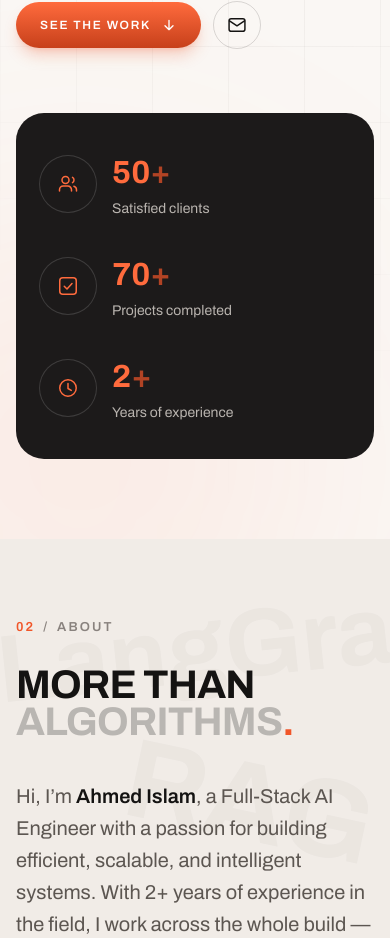
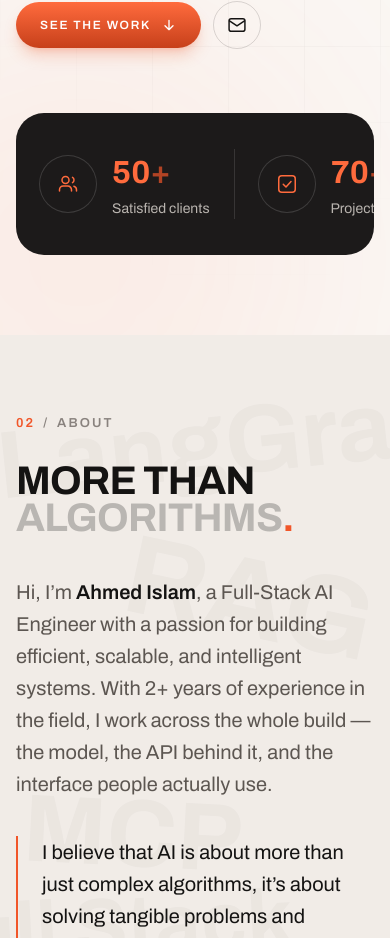
Before and after one commit to Ahmed-Islam-AI/Ahmed-Islam-Portfolio, a React (Vite) app: page / in a window 390 px wide. Shown: the part 1170-2108 px from the top of the page. Built offline with nearby package versions, Linux system fonts and the light colour scheme.

Commit message:
feat: update StatsBar layout for horizontal scrolling and improved responsiveness

```diff
--- a/src/components/StatsBar.tsx
+++ b/src/components/StatsBar.tsx
@@ -104,12 +104,18 @@ export default function StatsBar() {
       >
         {/* ul rather than dl: the icon is a sibling of the value/label pair, and
             `dl > div` may only contain dt/dd. */}
-        <ul className="grid gap-y-8 sm:grid-cols-3 sm:gap-x-6 lg:gap-x-10">
+        {/* One horizontally scrolling rail below sm, the 3-up grid from sm — the
+            same pattern as the Stack category tabs and the Work company rail.
+            The `-mx-6 px-6` bleed cancels the card's own padding so the row
+            scrolls to the card's edge; without it the rail stops short and stops
+            reading as scrollable. `shrink-0` on each item is what keeps them at
+            their natural width instead of squeezing three into the viewport. */}
+        <ul className="no-scrollbar flex gap-6 overflow-x-auto max-sm:-mx-6 max-sm:px-6 sm:grid sm:grid-cols-3 sm:gap-x-6 sm:overflow-visible lg:gap-x-10">
           {STATS.map((stat, i) => (
             <li
               key={stat.label}
-              className={`flex items-center gap-4 ${
-                i > 0 ? 'sm:border-l sm:border-white/12 sm:pl-6 lg:pl-10' : ''
+              className={`flex shrink-0 items-center gap-4 ${
+                i > 0 ? 'border-l border-white/12 pl-6 lg:pl-10' : ''
               }`}
             >
               <span
```
